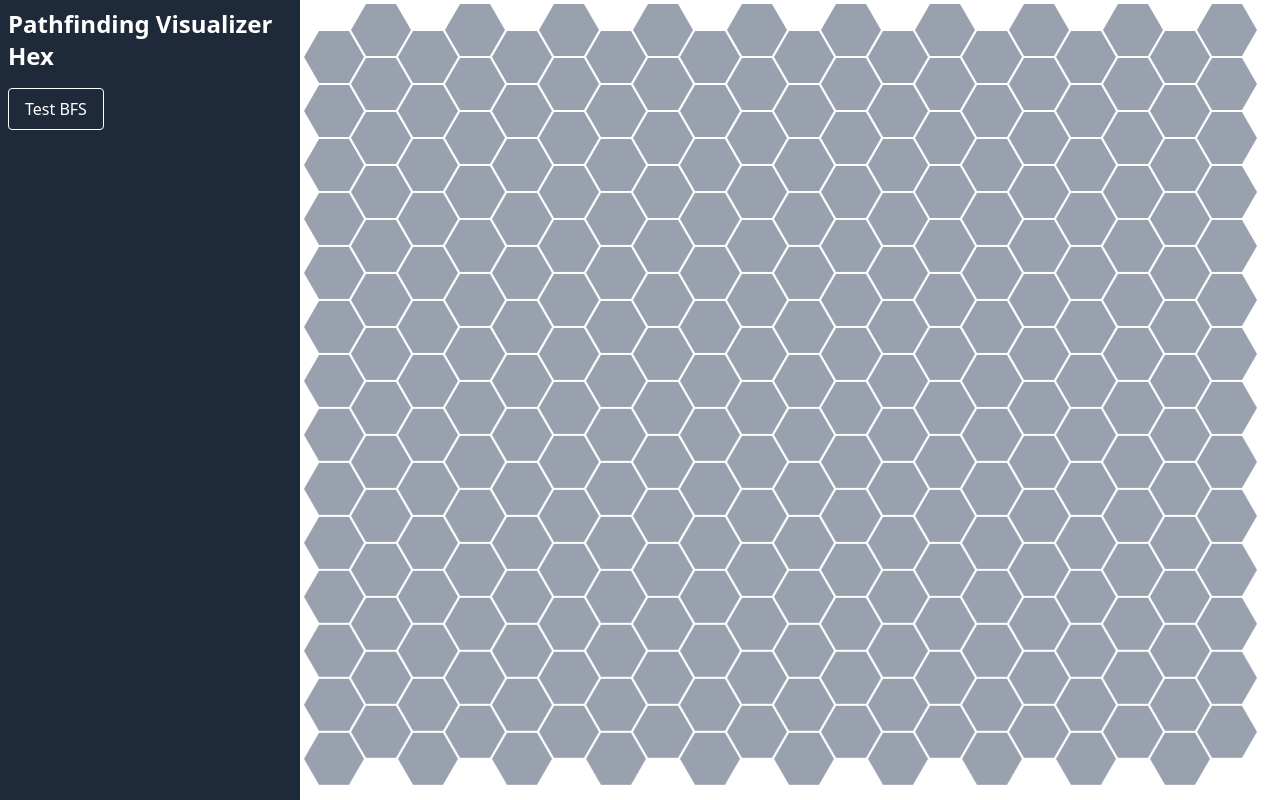
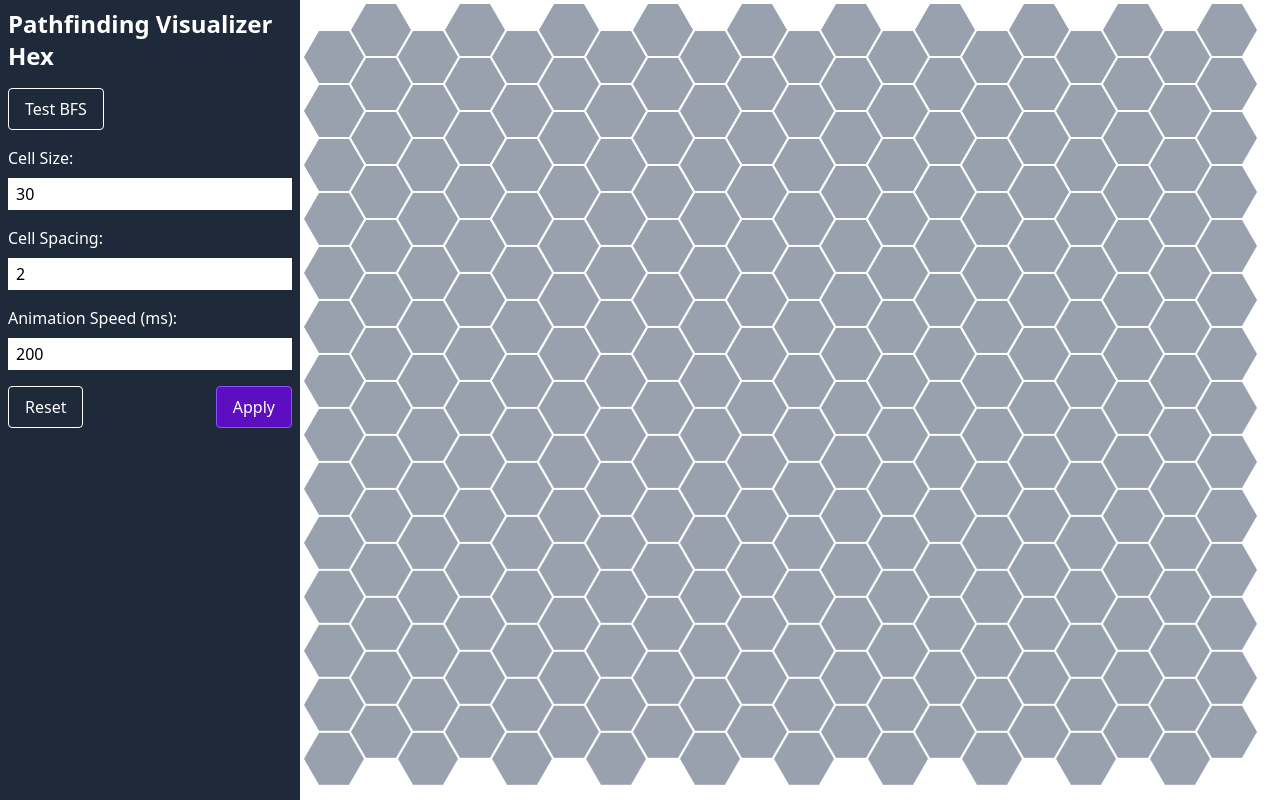
Before and after one commit to srichards96/pathfinding-visualizer-hex, a React (Vite) app: page / in a window 1280 px wide. Built offline with nearby package versions, Linux system fonts and the light colour scheme.

Commit message:
Added options form for cell size, cell spacing, animation speed

```diff
--- a/src/App.tsx
+++ b/src/App.tsx
@@ -17,6 +17,10 @@ import {
 } from "react";
 import { calculateHexCellSizingData } from "./util/hex/calculate-hex-cell-sizing-data";
 import { resizeHexGridToFitContainer } from "./util/hex/resize-hex-grid-to-fit-container";
+import {
+  OptionsForm,
+  PathfindingVisualerFormValues,
+} from "./components/options-form";
 
 const rows = 25;
 const cols = 8;
@@ -29,16 +33,18 @@ function App() {
 
   const gridContainerRef = useRef<HTMLDivElement>(null);
 
-  // TODO: make variable via a form...
-  const [sideLength] = useState(30);
-  const [spacing] = useState(2);
+  const [formValues, setFormValues] = useState<PathfindingVisualerFormValues>({
+    cellSize: 30,
+    cellSpacing: 2,
+    animationSpeed: 200,
+  });
 
   const hexCellSizingData = useMemo(() => {
     return calculateHexCellSizingData({
-      sideLength,
-      spacing,
+      sideLength: formValues.cellSize,
+      spacing: formValues.cellSpacing,
     });
-  }, [sideLength, spacing]);
+  }, [formValues.cellSize, formValues.cellSpacing]);
 
   // Handler for both cell MouseDown and MouseEnter events...
   const onCellMouseEvent = useCallback(
@@ -97,8 +103,6 @@ function App() {
 
   // TODO: make this not suck...
   function testBfs() {
-    const animationSpeed = 100;
-
     if (startPosition === undefined || targetPosition === undefined) {
       return;
     }
@@ -129,11 +133,11 @@ function App() {
           draft[stepY][stepX].visited = true;
           return draft;
         });
-      }, i * animationSpeed);
+      }, i * formValues.animationSpeed);
     }
 
     if (cellsOnPath !== undefined) {
-      const timeoutOffset = cellsTraversed.length * animationSpeed;
+      const timeoutOffset = cellsTraversed.length * formValues.animationSpeed;
 
       for (let i = 0; i < cellsOnPath.length; i++) {
         const { x: stepX, y: stepY } = cellsOnPath[i];
@@ -143,7 +147,7 @@ function App() {
             draft[stepY][stepX].onPath = true;
             return draft;
           });
-        }, timeoutOffset + i * animationSpeed);
+        }, timeoutOffset + i * formValues.animationSpeed);
       }
     }
   }
@@ -156,6 +160,8 @@ function App() {
         <button className="border rounded-sm px-4 py-2" onClick={testBfs}>
           Test BFS
         </button>
+
+        <OptionsForm defaultValues={formValues} onSubmit={setFormValues} />
       </div>
 
       <HexGrid
--- /dev/null
+++ b/src/components/options-form.tsx
@@ -0,0 +1,188 @@
+import { FormEvent, useId } from "react";
+import { useImmer } from "use-immer";
+
+export type PathfindingVisualerFormValues = {
+  cellSize: number;
+  cellSpacing: number;
+  animationSpeed: number;
+};
+
+type Props = {
+  defaultValues: PathfindingVisualerFormValues;
+  onSubmit: (values: PathfindingVisualerFormValues) => void;
+};
+
+export function OptionsForm({ defaultValues, onSubmit }: Props) {
+  const [values, setValues] =
+    useImmer<PathfindingVisualerFormValues>(defaultValues);
+  const [validation, setValidation] = useImmer<
+    Partial<Record<keyof PathfindingVisualerFormValues, string>>
+  >({});
+
+  function validateValues() {
+    const { cellSize, cellSpacing, animationSpeed } = values;
+
+    let valid = true;
+
+    setValidation({});
+
+    if (isNaN(cellSize) || typeof cellSize !== "number") {
+      setValidation((draft) => {
+        draft.cellSize = "Cell Size is required";
+      });
+      valid = false;
+    } else if (cellSize < 20) {
+      setValidation((draft) => {
+        draft.cellSize = "Cell Size must be at least 20";
+      });
+      valid = false;
+    } else if (cellSize > 80) {
+      setValidation((draft) => {
+        draft.cellSize = "Cell Size must be at most 80";
+      });
+      valid = false;
+    }
+
+    if (isNaN(cellSpacing) || typeof cellSpacing !== "number") {
+      setValidation((draft) => {
+        draft.cellSpacing = "Cell Spacing is required";
+      });
+      valid = false;
+    } else if (cellSpacing < 1) {
+      setValidation((draft) => {
+        draft.cellSpacing = "Cell Spacing must be at least 1";
+      });
+      valid = false;
+    } else if (cellSpacing > 16) {
+      setValidation((draft) => {
+        draft.cellSpacing = "Cell Spacing must be at most 16";
+      });
+      valid = false;
+    }
+
+    if (isNaN(animationSpeed) || typeof animationSpeed !== "number") {
+      setValidation((draft) => {
+        draft.animationSpeed = "Animation Speed is required";
+      });
+      valid = false;
+    } else if (animationSpeed < 50) {
+      setValidation((draft) => {
+        draft.animationSpeed = "Animation Speed must be at least 50";
+      });
+      valid = false;
+    } else if (animationSpeed > 1000) {
+      setValidation((draft) => {
+        draft.animationSpeed = "Animation Speed must be at most 1000";
+      });
+      valid = false;
+    }
+
+    return valid;
+  }
+
+  function handleSubmit(e: FormEvent) {
+    e.preventDefault();
+
+    if (validateValues()) {
+      onSubmit(values);
+    }
+  }
+
+  const cellSizeFieldId = useId();
+  const cellSpacingFieldId = useId();
+  const animationSpeedFieldId = useId();
+
+  return (
+    <form onSubmit={handleSubmit} className="space-y-4">
+      <div className="space-y-2">
+        <label htmlFor={cellSizeFieldId} className="inline-block">
+          Cell Size:
+        </label>
+        <input
+          id={cellSizeFieldId}
+          className="bg-white text-black px-2 py-1 block w-full"
+          type="number"
+          value={values.cellSize}
+          onChange={(e) => {
+            const value = parseInt(e.currentTarget.value);
+
+            setValues((draft) => {
+              draft.cellSize = !isNaN(value)
+                ? value
+                : ("" as unknown as number);
+            });
+          }}
+        />
+        {validation.cellSize !== undefined && (
+          <span className="block text-red-400">{validation.cellSize}</span>
+        )}
+      </div>
+
+      <div className="space-y-2">
+        <label htmlFor={cellSpacingFieldId} className="inline-block">
+          Cell Spacing:
+        </label>
+        <input
+          id={cellSpacingFieldId}
+          className="bg-white text-black px-2 py-1 block w-full"
+          type="number"
+          value={values.cellSpacing}
+          onChange={(e) => {
+            const value = parseInt(e.currentTarget.value);
+
+            setValues((draft) => {
+              draft.cellSpacing = !isNaN(value)
+                ? value
+                : ("" as unknown as number);
+            });
+          }}
+        />
+        {validation.cellSpacing !== undefined && (
+          <span className="block text-red-400">{validation.cellSpacing}</span>
+        )}
+      </div>
+
+      <div className="space-y-2">
+        <label htmlFor={animationSpeedFieldId} className="inline-block">
+          Animation Speed (ms):
+        </label>
+        <input
+          id={animationSpeedFieldId}
+          className="bg-white text-black px-2 py-1 block w-full"
+          type="number"
+          value={values.animationSpeed}
+          onChange={(e) => {
+            const value = parseInt(e.currentTarget.value);
+
+            setValues((draft) => {
+              draft.animationSpeed = !isNaN(value)
+                ? value
+                : ("" as unknown as number);
+            });
+          }}
+        />
+        {validation.animationSpeed !== undefined && (
+          <span className="block text-red-400">
+            {validation.animationSpeed}
+          </span>
+        )}
+      </div>
+
+      <div className="flex justify-between">
+        <button
+          type="button"
+          className="border px-4 py-2 rounded-sm transition-colors hover:bg-white/5 focus:bg-white/5 active:bg-white/10"
+          onClick={() => setValues(defaultValues)}
+        >
+          Reset
+        </button>
+        <button
+          type="submit"
+          className="border border-violet-500 px-4 py-2 rounded-sm transition-colors bg-violet-800 hover:bg-violet-700 focus:bg-violet-700 active:bg-violet-600"
+        >
+          Apply
+        </button>
+      </div>
+    </form>
+  );
+}
```
